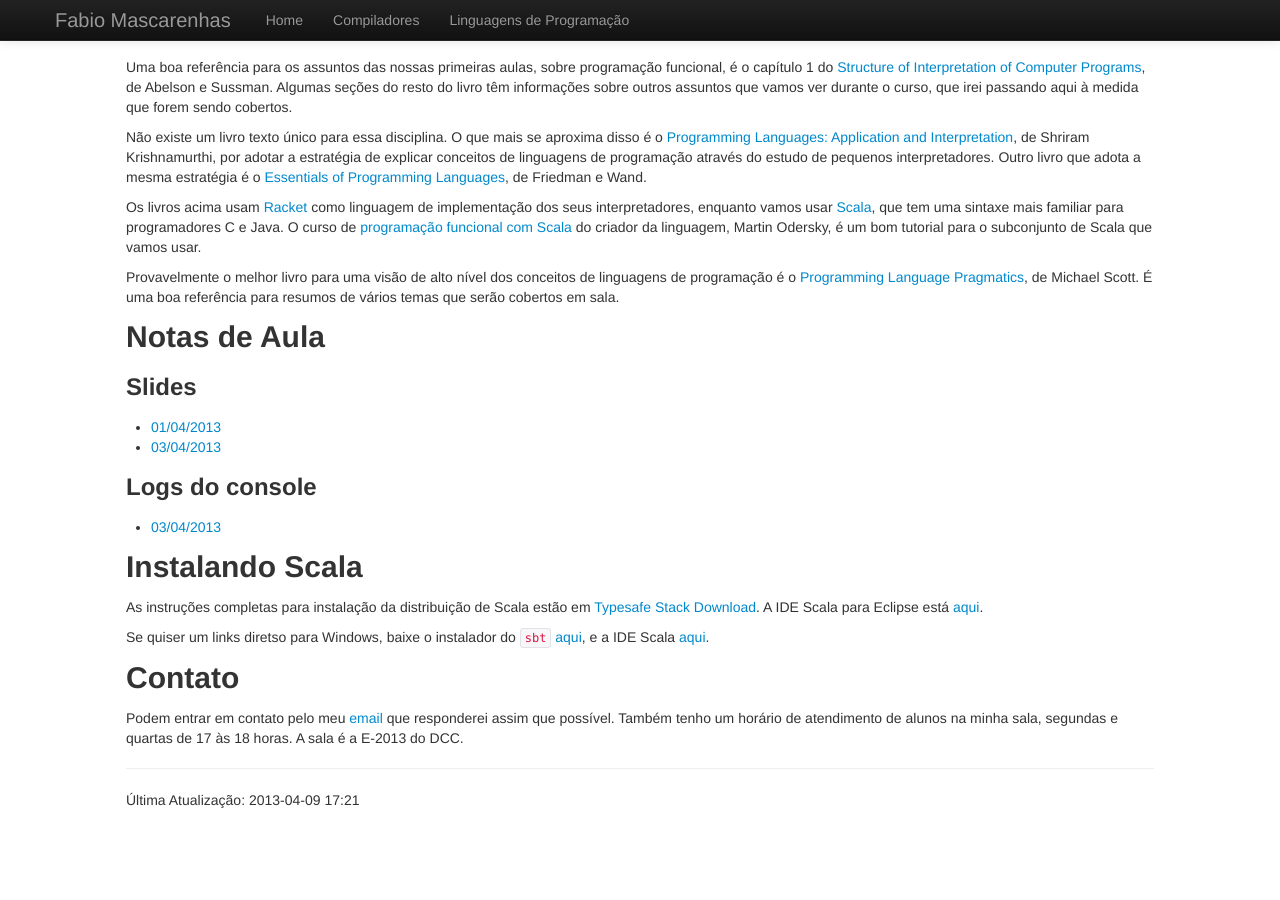
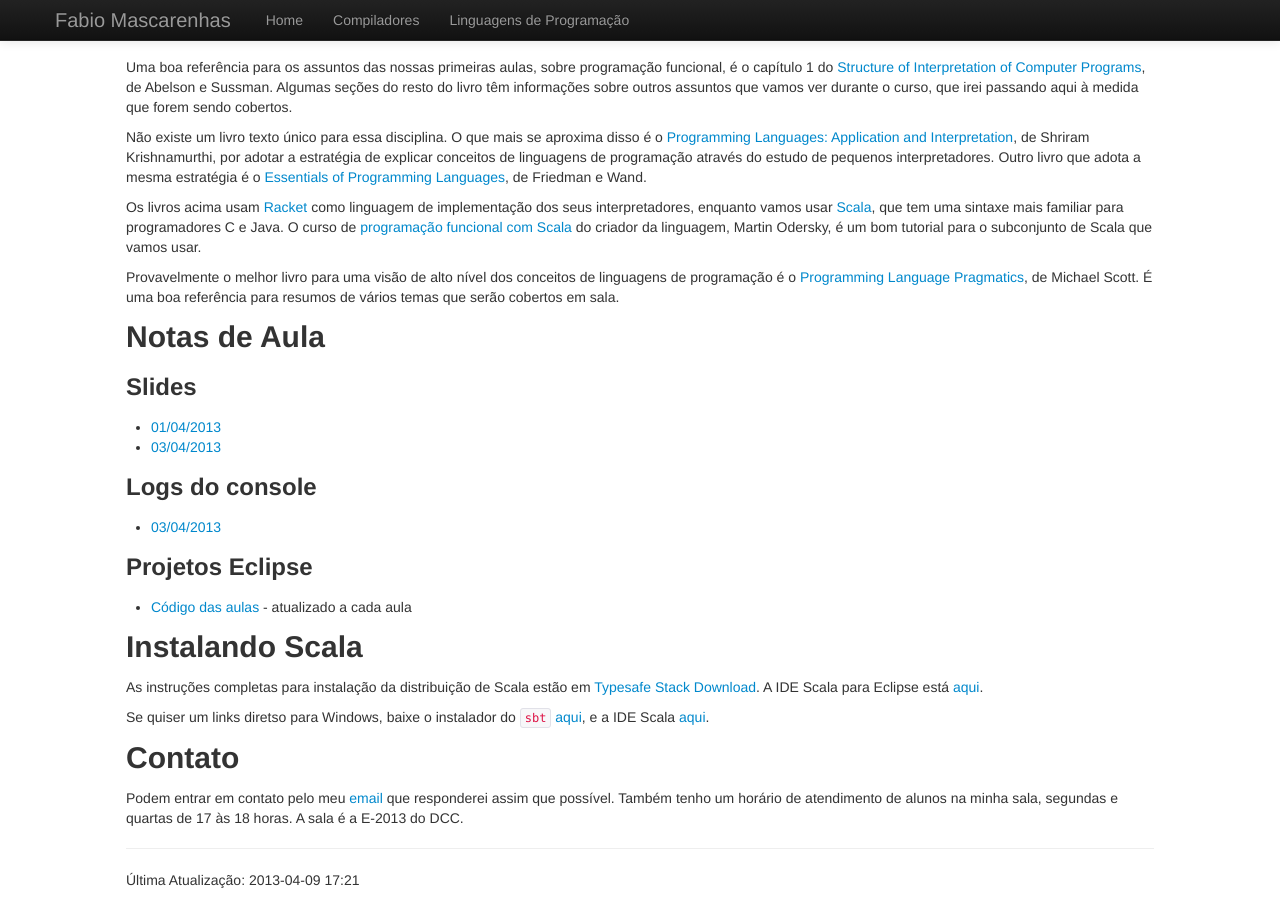
Before and after one commit to fabiomascarenhas/fabiomascarenhas.github.com, a Jekyll site: the page built from lp/index.md, in a window 1280 px wide and 900 px high, scrolled down 693 px. Built offline with Jekyll 4.4.1, drawn with Linux system fonts in a browser that asks for light colours; before the commit the page ends 1513 px from its top, so only the background shows below that.

Commit message:
código das aulas lp

```diff
--- a/lp/index.md
+++ b/lp/index.md
@@ -91,6 +91,10 @@ Notas de Aula
 
 * [03/04/2013](aula2_log.txt)
 
+### Projetos Eclipse
+
+* [Código das aulas](aulas.zip) - atualizado a cada aula
+
 Instalando Scala
 ----------------
 
```
Also changed, not shown: 1 other file.
